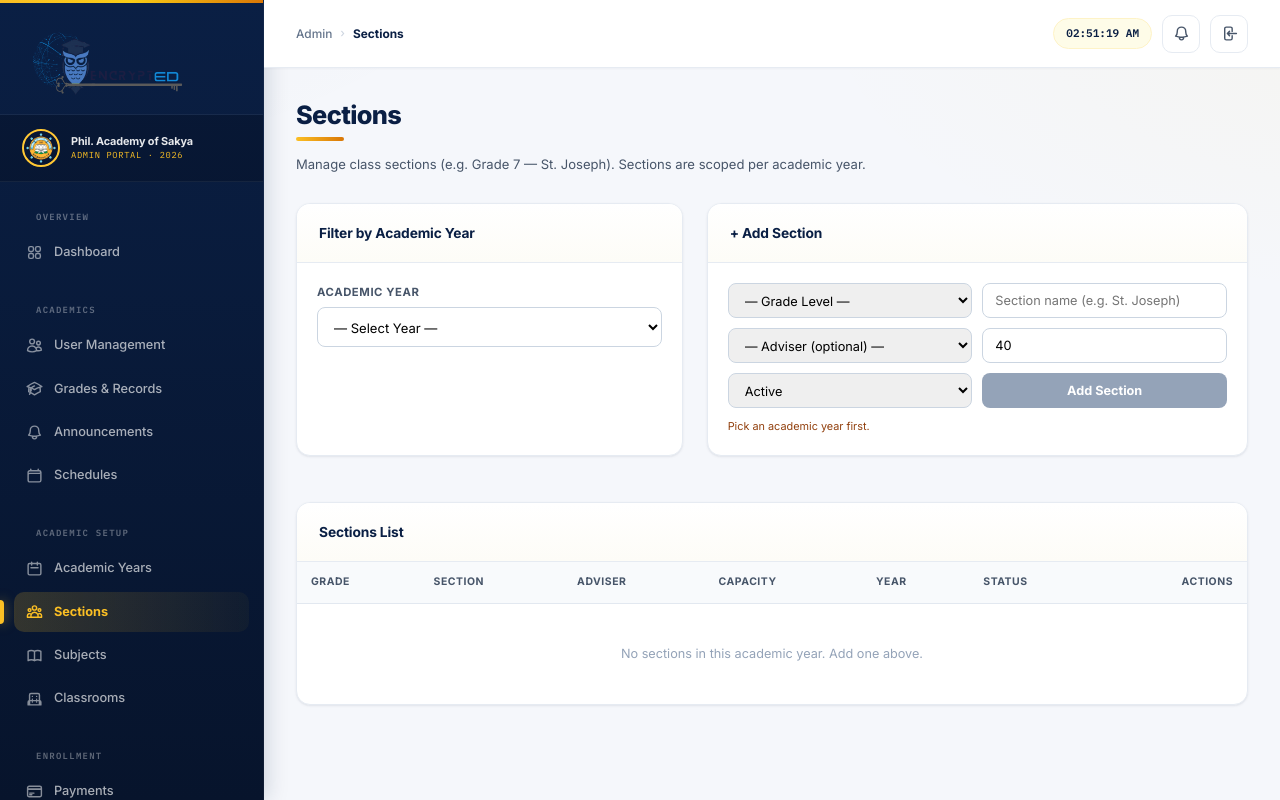
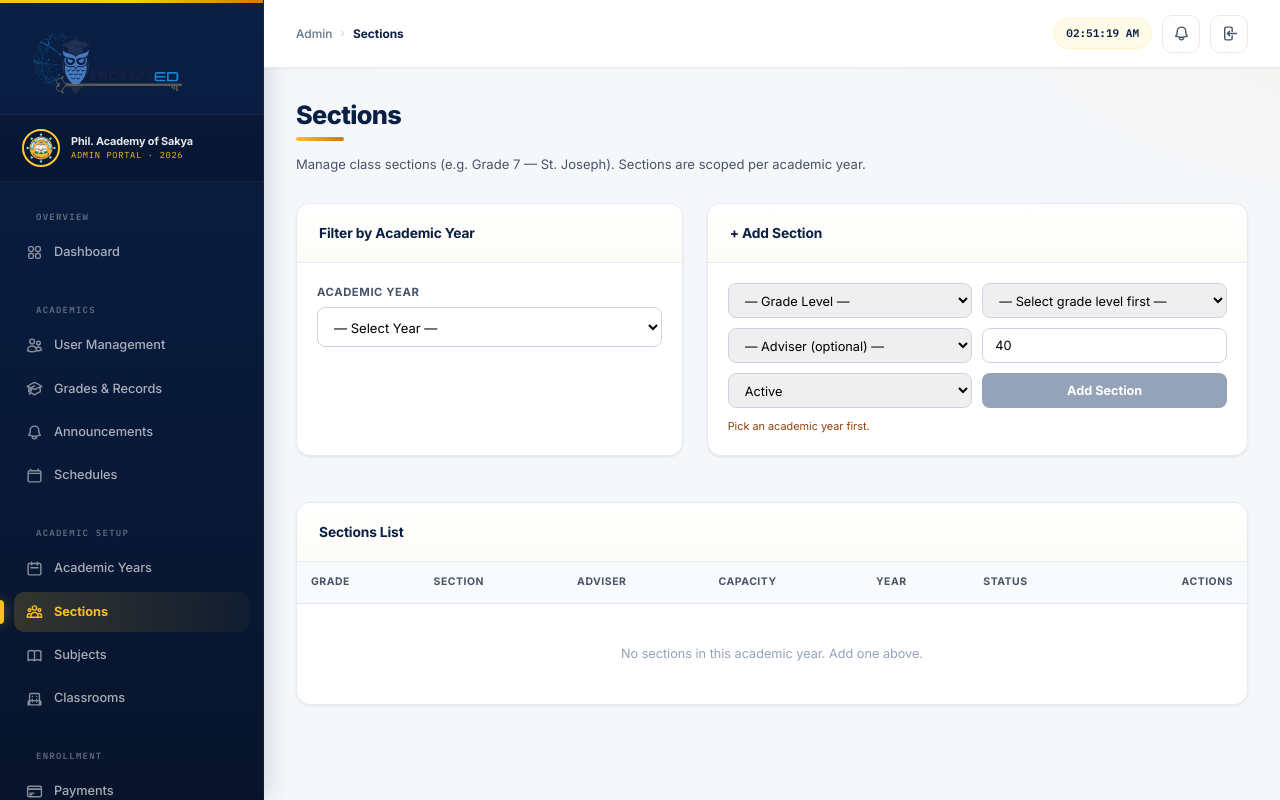
Before and after one commit to Sulmanbo/capstone, a Laravel app: page /admin/sections in a window 1280 px wide. Run offline with Laravel 12, Linux system fonts and the light colour scheme; a user stored in the database is signed in; data comes from the database, SQL or seed files in the repository; data that the repository does not hold is empty.

Commit message:
Add Section: section-name dropdown filtered by selected grade level
Selecting a grade level now populates the Section name field with the
suggested names for that grade (mirrors SectionSeeder). Includes an
"Other (type a name)…" option that reveals a free-text input so custom
names are still possible. Also adds Grade 11 and Grade 12 to the grade
level dropdown.

https://claude.ai/code/session_01MCSyDMx7YApfbst56KVxNy

```diff
--- a/resources/views/admin/sections/index.blade.php
+++ b/resources/views/admin/sections/index.blade.php
@@ -50,14 +50,19 @@
         @csrf
         <input type="hidden" name="academic_year_id" value="{{ $yearId }}">
 
-        <select name="grade_level" required style="padding:8px 12px;border:1px solid #cbd5e1;border-radius:8px;font-size:.88rem;">
+        <select name="grade_level" id="grade_level" required onchange="loadSectionNames()" style="padding:8px 12px;border:1px solid #cbd5e1;border-radius:8px;font-size:.88rem;">
           <option value="">— Grade Level —</option>
-          @foreach(['Grade 7','Grade 8','Grade 9','Grade 10'] as $gl)
-            <option value="{{ $gl }}">{{ $gl }}</option>
+          @foreach(['Grade 7','Grade 8','Grade 9','Grade 10','Grade 11','Grade 12'] as $gl)
+            <option value="{{ $gl }}" {{ old('grade_level') === $gl ? 'selected' : '' }}>{{ $gl }}</option>
           @endforeach
         </select>
 
-        <input type="text" name="section_name" placeholder="Section name (e.g. St. Joseph)" required maxlength="100" style="padding:8px 12px;border:1px solid #cbd5e1;border-radius:8px;font-size:.88rem;">
+        <div>
+          <select name="section_name" id="section_name_select" required onchange="toggleCustomName()" style="width:100%;padding:8px 12px;border:1px solid #cbd5e1;border-radius:8px;font-size:.88rem;">
+            <option value="">— Select grade level first —</option>
+          </select>
+          <input type="text" name="section_name_custom" id="section_name_custom" placeholder="Type section name" maxlength="100" style="display:none;width:100%;margin-top:8px;padding:8px 12px;border:1px solid #cbd5e1;border-radius:8px;font-size:.88rem;">
+        </div>
 
         <select name="adviser_id" style="padding:8px 12px;border:1px solid #cbd5e1;border-radius:8px;font-size:.88rem;">
           <option value="">— Adviser (optional) —</option>
@@ -136,4 +141,63 @@
 
 <div style="margin-top:16px;">{{ $sections->links() }}</div>
 
+@push('scripts')
+<script>
+// Suggested section names per grade level (mirrors SectionSeeder).
+const SECTION_NAMES = {
+  'Grade 7':  ['St. Joseph', 'St. Mary', 'St. Michael', 'St. Peter', 'St. Paul'],
+  'Grade 8':  ['Sampaguita', 'Gumamela', 'Rosal', 'Camia', 'Ilang-Ilang'],
+  'Grade 9':  ['Emerald', 'Sapphire', 'Ruby', 'Diamond', 'Topaz'],
+  'Grade 10': ['Newton', 'Einstein', 'Galileo', 'Darwin', 'Tesla'],
+  'Grade 11': ['Mabini', 'Rizal', 'Bonifacio', 'Luna', 'Aguinaldo'],
+  'Grade 12': ['Aristotle', 'Plato', 'Socrates', 'Descartes', 'Kant'],
+};
+
+function loadSectionNames() {
+  const grade = document.getElementById('grade_level').value;
+  const sel   = document.getElementById('section_name_select');
+  const custom = document.getElementById('section_name_custom');
+
+  custom.style.display = 'none';
+  custom.removeAttribute('required');
+  sel.setAttribute('name', 'section_name');
+
+  if (!grade) {
+    sel.innerHTML = '<option value="">— Select grade level first —</option>';
+    return;
+  }
+
+  const names = SECTION_NAMES[grade] || [];
+  let html = '<option value="">— Select Section —</option>';
+  names.forEach(function (n) {
+    html += '<option value="' + n + '">' + n + '</option>';
+  });
+  html += '<option value="__custom__">Other (type a name)…</option>';
+  sel.innerHTML = html;
+}
+
+function toggleCustomName() {
+  const sel    = document.getElementById('section_name_select');
+  const custom = document.getElementById('section_name_custom');
+
+  if (sel.value === '__custom__') {
+    // Hand the field name over to the text input so it gets submitted.
+    sel.removeAttribute('name');
+    custom.setAttribute('name', 'section_name');
+    custom.setAttribute('required', 'required');
+    custom.style.display = 'block';
+    custom.focus();
+  } else {
+    sel.setAttribute('name', 'section_name');
+    custom.removeAttribute('name');
+    custom.removeAttribute('required');
+    custom.style.display = 'none';
+  }
+}
+
+// Populate on load if a grade level is already chosen (e.g. after a validation error).
+document.addEventListener('DOMContentLoaded', loadSectionNames);
+</script>
+@endpush
+
 @endsection
```
